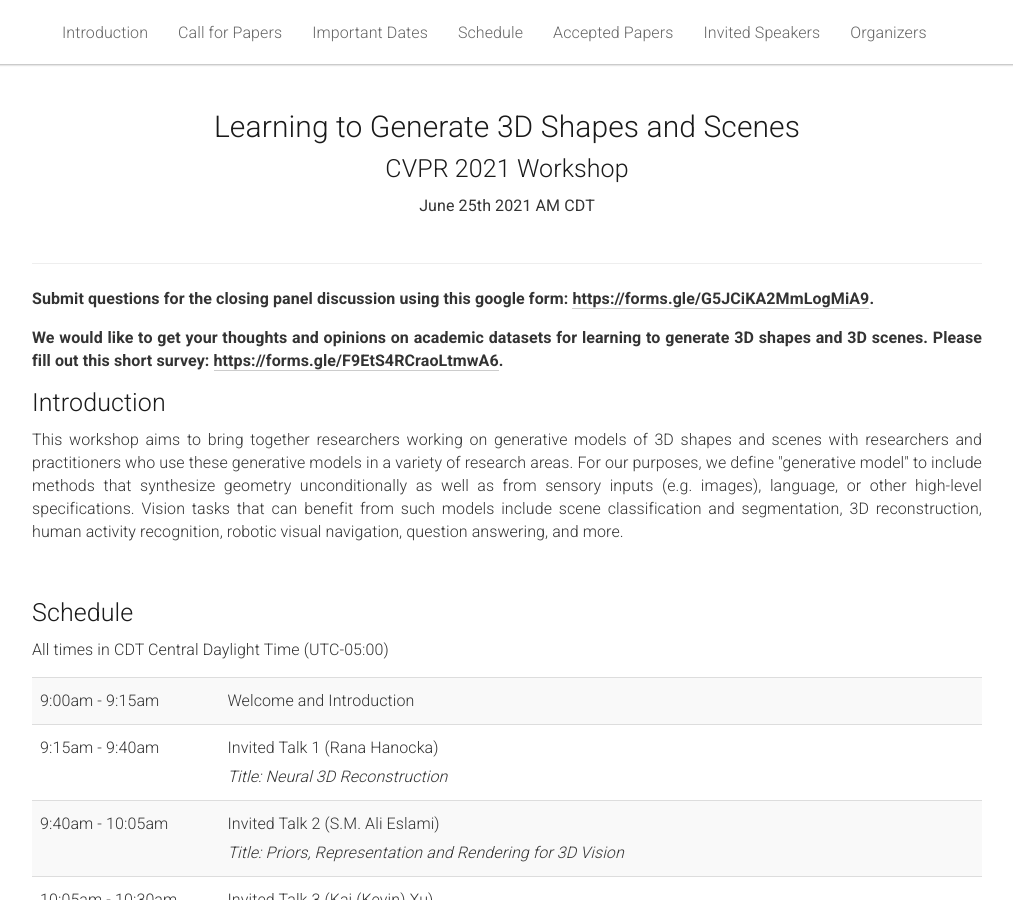
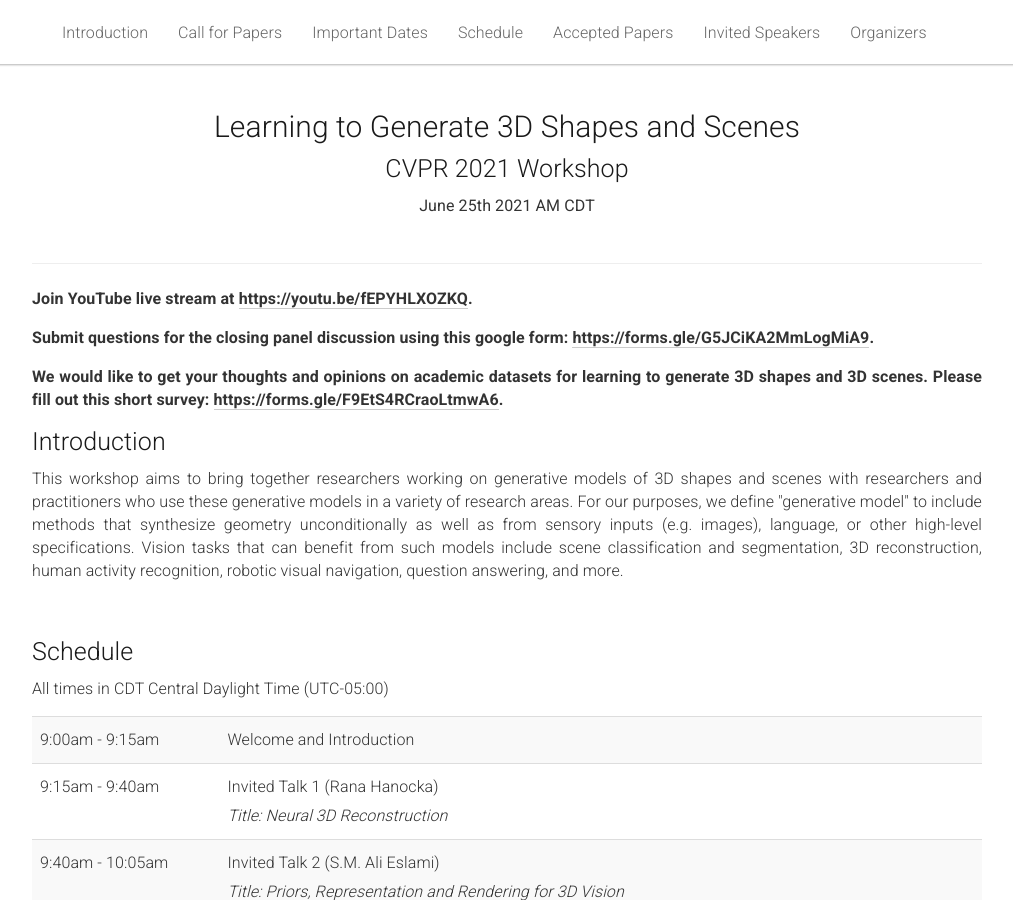
Before and after one commit to wdar21/wdar21.github.io, a Jekyll site: the page built from _pages/home.md, in a window 1280 px wide and 900 px high. Shown: the whole window, without its empty margins (133-1146 px from the left). Built offline with Jekyll 4.4.1, drawn with Linux system fonts in a browser that asks for light colours.

Commit message:
add live stream

```diff
--- a/_pages/home.md
+++ b/_pages/home.md
@@ -22,6 +22,8 @@ acknowledgements: ""
 </div>
 
 <hr>
+
+<b>Join YouTube live stream at <a href='https://youtu.be/fEPYHLXOZKQ'>https://youtu.be/fEPYHLXOZKQ</a>.</b>
 
 <b>Submit questions for the closing panel discussion using this google form: <a href='https://forms.gle/G5JCiKA2MmLogMiA9'>https://forms.gle/G5JCiKA2MmLogMiA9</a>.</b>
 
```
